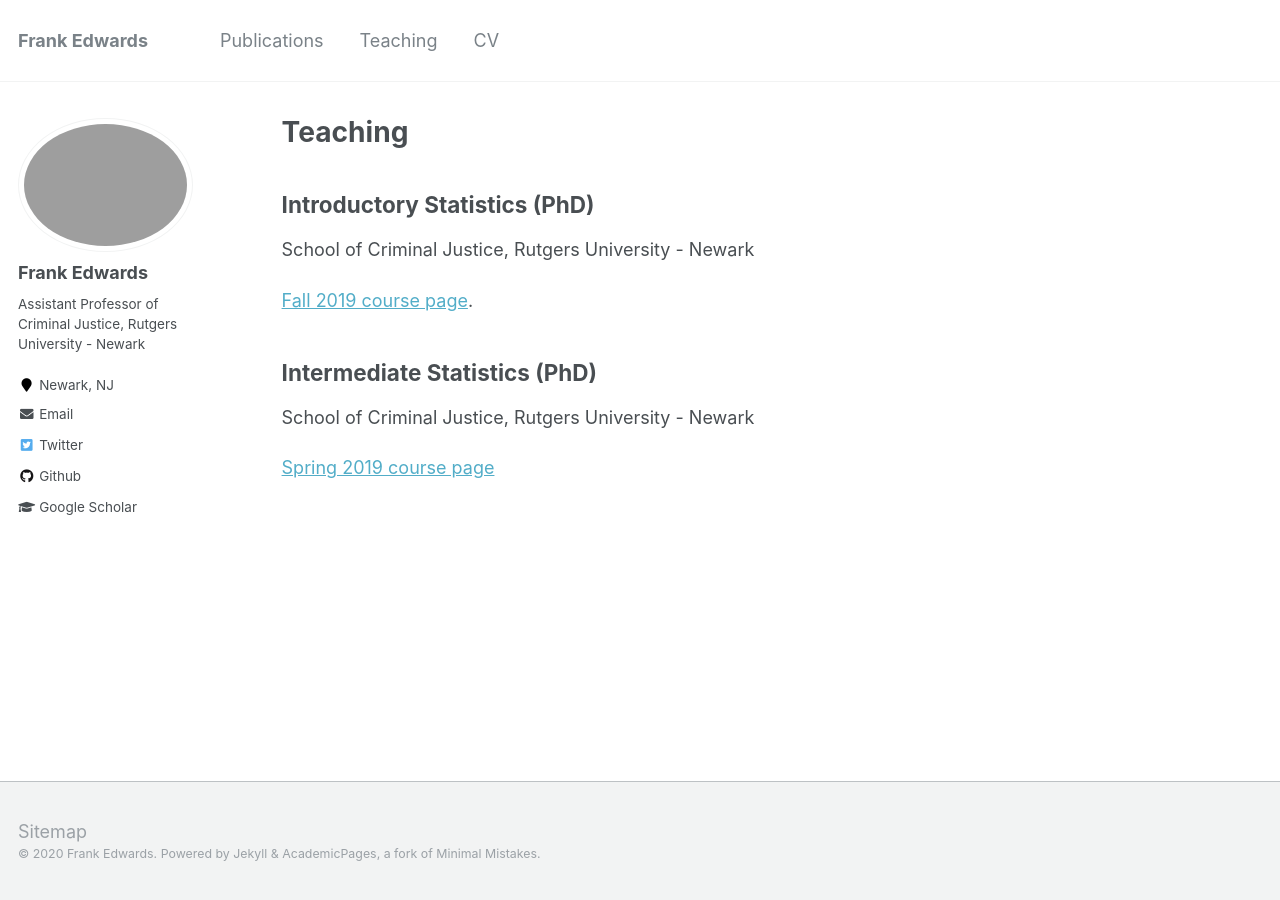
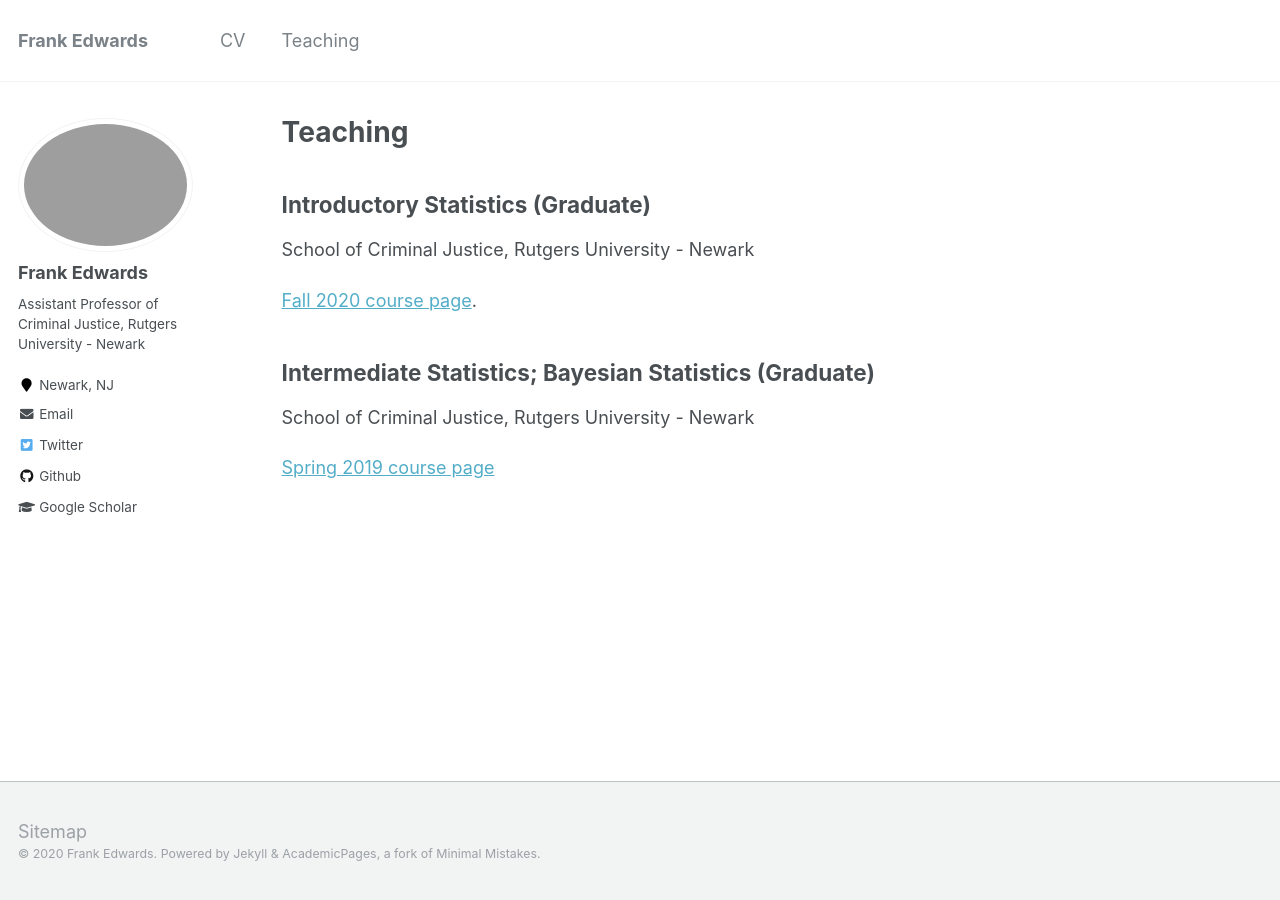
Before and after one commit to f-edwards/f-edwards.github.io, a Jekyll site: the page built from _pages/teaching.md, in a window 1280 px wide. Built offline with Jekyll 4.4.1, drawn with Linux system fonts in a browser that asks for light colours.

Commit message:
update cv and nav bar

```diff
--- a/_data/navigation.yml
+++ b/_data/navigation.yml
@@ -1,10 +1,8 @@
 # main links links
 main:
-  - title: "Publications"
-    url: /publications/
+
+  - title: "CV"
+    url: /cv/
 
   - title: "Teaching"
     url: /teaching/
-
-  - title: "CV"
-    url: /cv/
--- a/_pages/teaching.md
+++ b/_pages/teaching.md
@@ -5,12 +5,12 @@
 author_profile: true
 ---
 
-## Introductory Statistics (PhD)
+## Introductory Statistics (Graduate)
 School of Criminal Justice, Rutgers University - Newark
 
-[Fall 2019 course page](https://f-edwards.github.io/intro_stats/).
+[Fall 2020 course page](https://f-edwards.github.io/intro_stats/).
 
-## Intermediate Statistics (PhD)
+## Intermediate Statistics; Bayesian Statistics (Graduate)
 School of Criminal Justice, Rutgers University - Newark
 
 [Spring 2019 course page](https://f-edwards.github.io/intermediate_stats/)
```
Also changed, not shown: _pages/about.md (+1 -1 lines), 1 other file.
